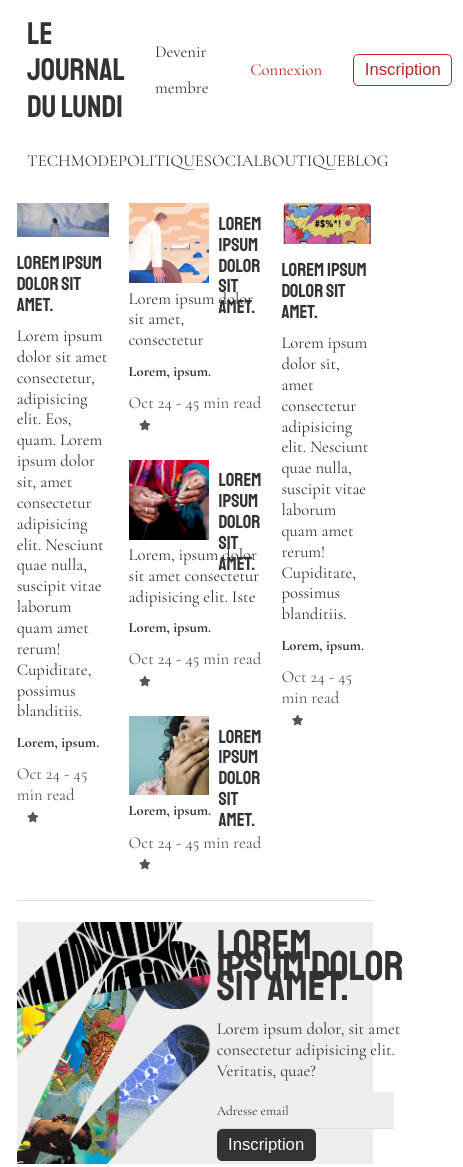
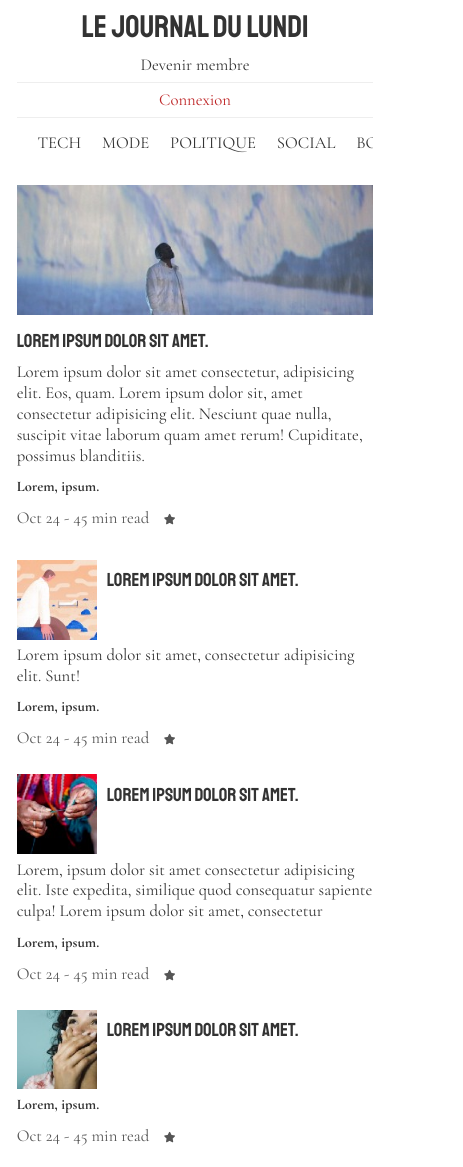
Before and after one commit to AdelinePat/Journal---medium, a plain HTML site: page index.html in a window 390 px wide. Shown: the top 1167 px of the page, 463 px wide, since content can reach past the window. Drawn offline with nearby package versions, Linux system fonts and the light colour scheme.

Commit message:
feat: responsive done

```diff
--- a/css/style-mobile.css
+++ b/css/style-mobile.css
@@ -0,0 +1,71 @@
+/* header */
+header {
+  grid-template-columns: 1fr;
+  place-items: center center;
+  line-height: 1.8rem;
+}
+
+header a {
+  padding: 0.5rem 0rem;
+}
+
+header .logo {
+  line-height: 3.2rem;
+}
+
+header ul {
+  flex-direction: column;
+  place-self: stretch;
+}
+
+header ul li {
+    padding: 0.2rem;
+    align-self: stretch;
+    /* background: var(--grey); */
+    text-align: center;
+    border-bottom: 1px solid var(--grey-light)
+}
+
+header ul li:last-child {
+    display: none;
+}
+
+/* nav */
+nav {
+    overflow: hidden;
+}
+nav a {
+    padding: 0 1rem;
+}
+
+/* showcase */
+.showcase {
+    grid-template-columns: 1fr;
+}
+
+
+.showcase article:last-child {
+    display: none;
+}
+
+/* ads */
+.ads {
+  display: flex;
+  flex-direction: column;
+  padding: 2.5rem;
+}
+
+.ads img {
+    display: none;
+}
+
+.ads h1 {
+    font-size: 2rem;
+}
+
+/* content */
+
+/* popular  */
+.popular {
+    display: none;
+}
--- a/css/style.css
+++ b/css/style.css
@@ -121,12 +121,11 @@ hr {
   margin-right: 1rem;
   margin-left: 1rem;
 }
-/* generic */
+
 .article-author {
   font-weight: 700;
   font-size: 1.4rem;
 }
-
 .underline {
   padding-bottom: 1.5rem;
   border-bottom: 1px solid var(--grey);
```
